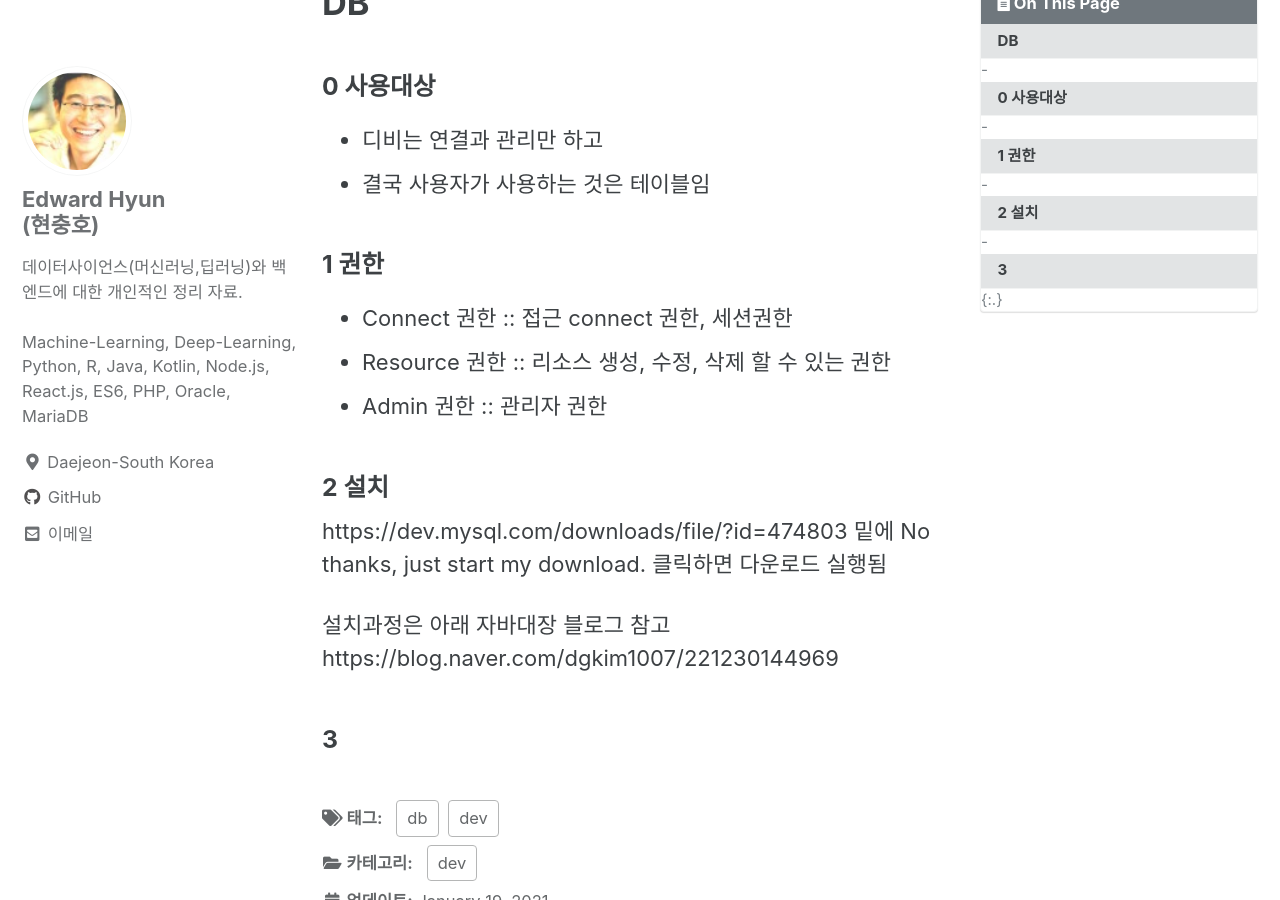
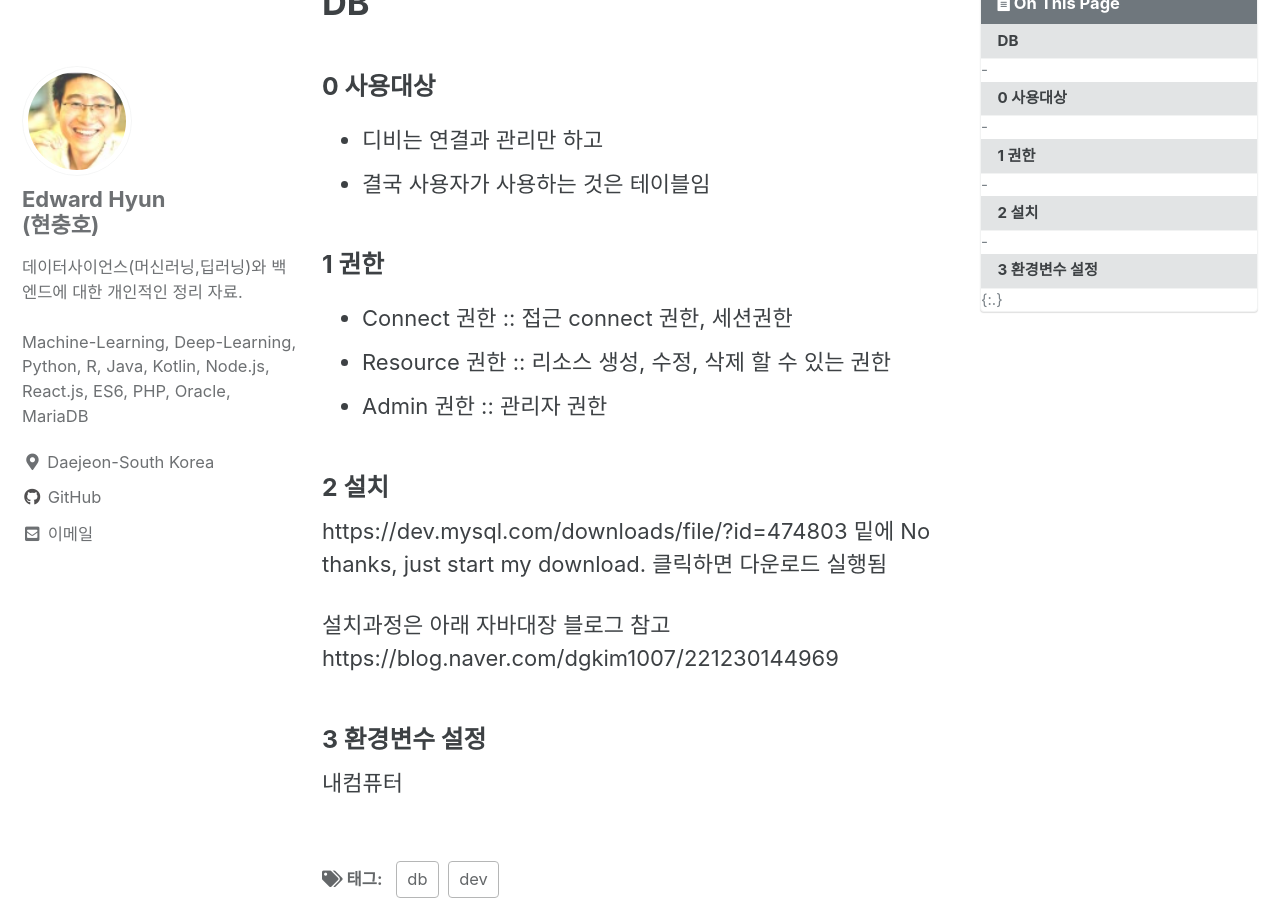
Before and after one commit to iamhch24/iamhch24.github.io, a Jekyll site: the page built from _posts/2021-01-19-[DB] MySql.md, in a window 1280 px wide and 900 px high, scrolled down 219 px. Built offline with Jekyll 4.4.1, drawn with Linux system fonts in a browser that asks for light colours; cached includes are drawn as plain includes.

Commit message:
_posts/2021-01-19-[DB] MySql.md updated from https://stackedit.io/

```diff
--- a/_posts/2021-01-19-[DB] MySql.md
+++ b/_posts/2021-01-19-[DB] MySql.md
@@ -27,7 +27,9 @@ https://dev.mysql.com/downloads/file/?id=474803
 설치과정은 아래 자바대장 블로그 참고
 https://blog.naver.com/dgkim1007/221230144969
 
-### 3
+### 3 환경변수 설정
+내컴퓨터
 <!--stackedit_data:
-eyJoaXN0b3J5IjpbODM5MjQ5NTksMTE3NjE3NDg4NF19
+eyJoaXN0b3J5IjpbMjAwNjQxMjkzLDgzOTI0OTU5LDExNzYxNz
+Q4ODRdfQ==
 -->
```
